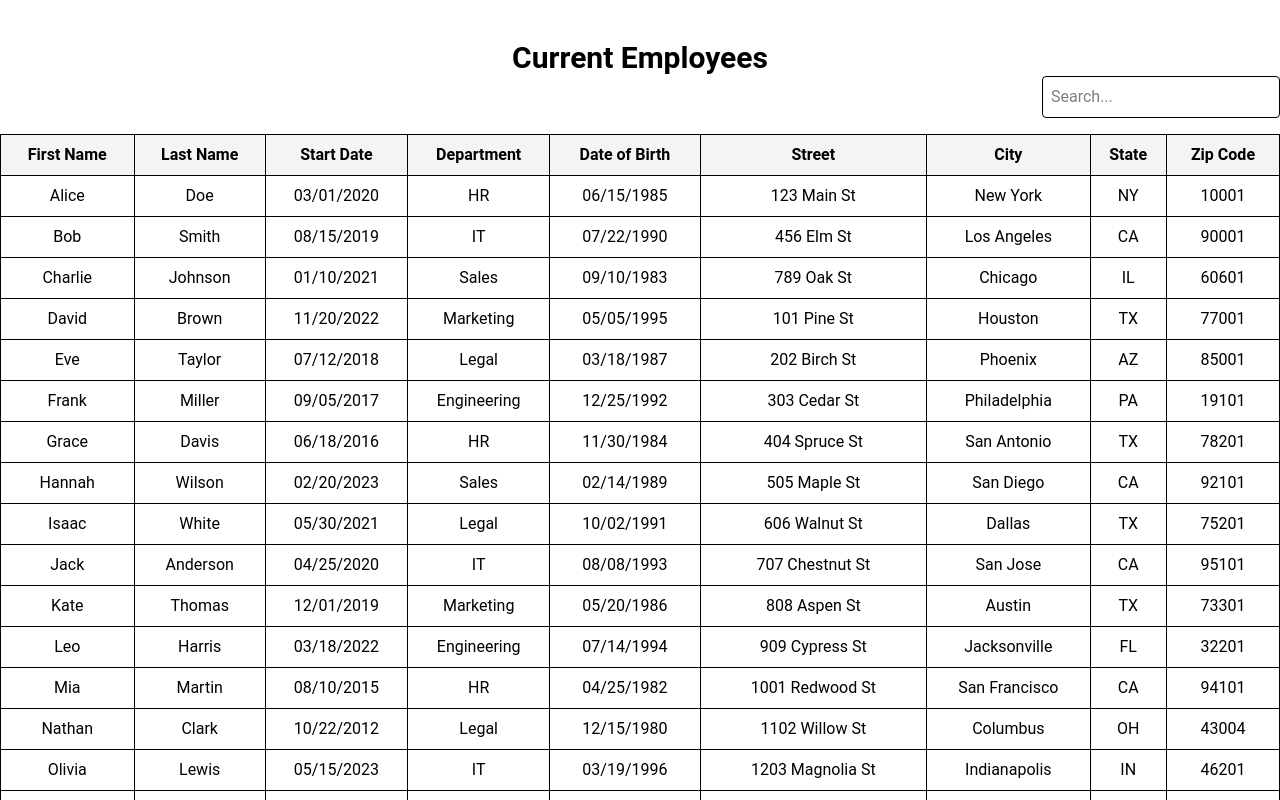
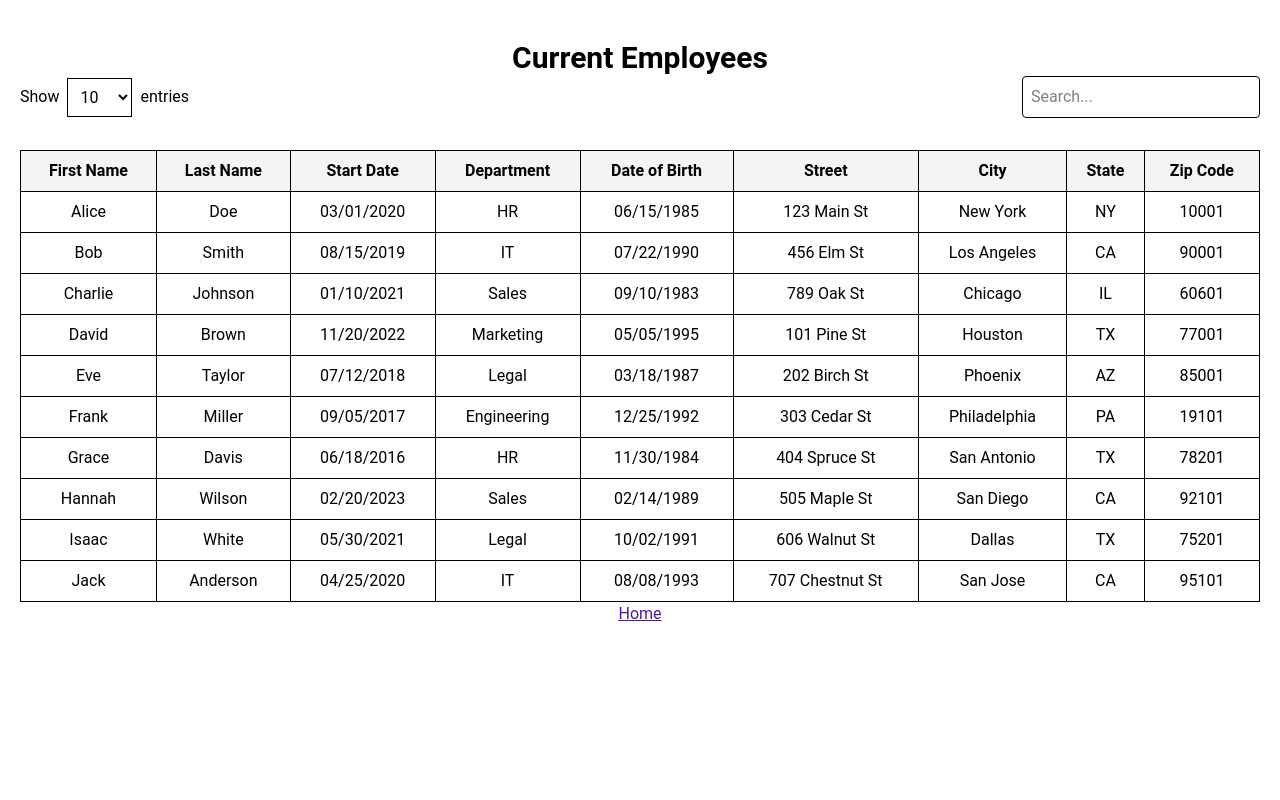
Before and after one commit to Valene-R/HRnet, a React (Vite) app: page /employee-list in a window 1280 px wide. Shown: the top 800 px of the page. Built offline with nearby package versions, Linux system fonts and the light colour scheme.

Commit message:
feat(EmployeeList): add paginated employees display with reusable ItemsPerPageSelect

```diff
--- /dev/null
+++ b/src/components/ItemsPerPageSelect.jsx
@@ -0,0 +1,37 @@
+import PropTypes from 'prop-types';
+
+/**
+ * Select dropdown component to choose from a list of numeric options
+ * @param {Object} props Component props
+ * @param {number} value The currently selected value
+ * @param {Function} onChange Callback function to update the selected value
+ * @param {number[]} options Array of numbers representing selectable values
+ * @param {string} labelBefore Text to display before the select
+ * @param {string} labelAfter Text to display after the select
+ * @returns {JSX.Element} A customizable select dropdown
+ */
+const ItemsPerPageSelect = ({ value, onChange, options, labelBefore, labelAfter }) => {
+  return (
+    <div className="mb-4 flex items-center">
+      {labelBefore && <label className="mr-2">{labelBefore}</label>}
+      <select className="border p-2" value={value} onChange={(e) => onChange(Number(e.target.value))}>
+        {options.map((num) => (
+          <option key={num} value={num}>
+            {num}
+          </option>
+        ))}
+      </select>
+      {labelAfter && <span className="ml-2">{labelAfter}</span>}
+    </div>
+  );
+};
+
+ItemsPerPageSelect.propTypes = {
+  value: PropTypes.number.isRequired,
+  onChange: PropTypes.func.isRequired,
+  options: PropTypes.arrayOf(PropTypes.number).isRequired,
+  labelBefore: PropTypes.string,
+  labelAfter: PropTypes.string,
+};
+
+export default ItemsPerPageSelect;
--- a/src/pages/EmployeeList.jsx
+++ b/src/pages/EmployeeList.jsx
@@ -3,6 +3,7 @@ import { Link } from 'react-router-dom';
 import { ROUTES } from '../router/routes';
 import SearchBar from '../components/SearchBar';
 import DataTable from '../components/DataTable';
+import ItemsPerPageSelect from '../components/ItemsPerPageSelect';
 import { mockEmployees } from '../mockData/mockEmployees';
 import { formatDateForDisplay } from '../utils/format';
 
@@ -32,6 +33,7 @@ const formattedEmployees = mockEmployees.map((employee) => ({
  */
 const EmployeeList = () => {
   const [search, setSearch] = useState('');
+  const [itemsPerPage, setItemsPerPage] = useState(10);
 
   // Filter employees based on search input
   const filteredEmployees = useMemo(() => {
@@ -47,15 +49,31 @@ const EmployeeList = () => {
     );
   }, [search]);
 
+  // Paginate the filtered employees
+  const paginatedEmployees = useMemo(() => {
+    return filteredEmployees.slice(0, itemsPerPage);
+  }, [filteredEmployees, itemsPerPage]);
+
   return (
-    <div className="mt-10 text-center">
+    <div className="mx-5 mt-10 text-center">
       <h1 className="text-3xl font-bold">Current Employees</h1>
 
-      {/* Search bar */}
-      <SearchBar value={search} onChange={setSearch} />
+      <div className="mb-4 flex items-center justify-between">
+        {/* Dropdown to select the number of displayed entries */}
+        <ItemsPerPageSelect
+          value={itemsPerPage}
+          onChange={setItemsPerPage}
+          options={[10, 25, 50, 100]}
+          labelBefore="Show"
+          labelAfter="entries"
+        />
+
+        {/* Search bar */}
+        <SearchBar value={search} onChange={setSearch} />
+      </div>
 
       {/* Employee data table */}
-      <DataTable data={filteredEmployees} columns={columns} noResultsMessage="No matching records found" />
+      <DataTable data={paginatedEmployees} columns={columns} noResultsMessage="No matching records found" />
 
       {/* Link back to home */}
       <Link to={ROUTES.home} className="text-violet-900 underline">
```
